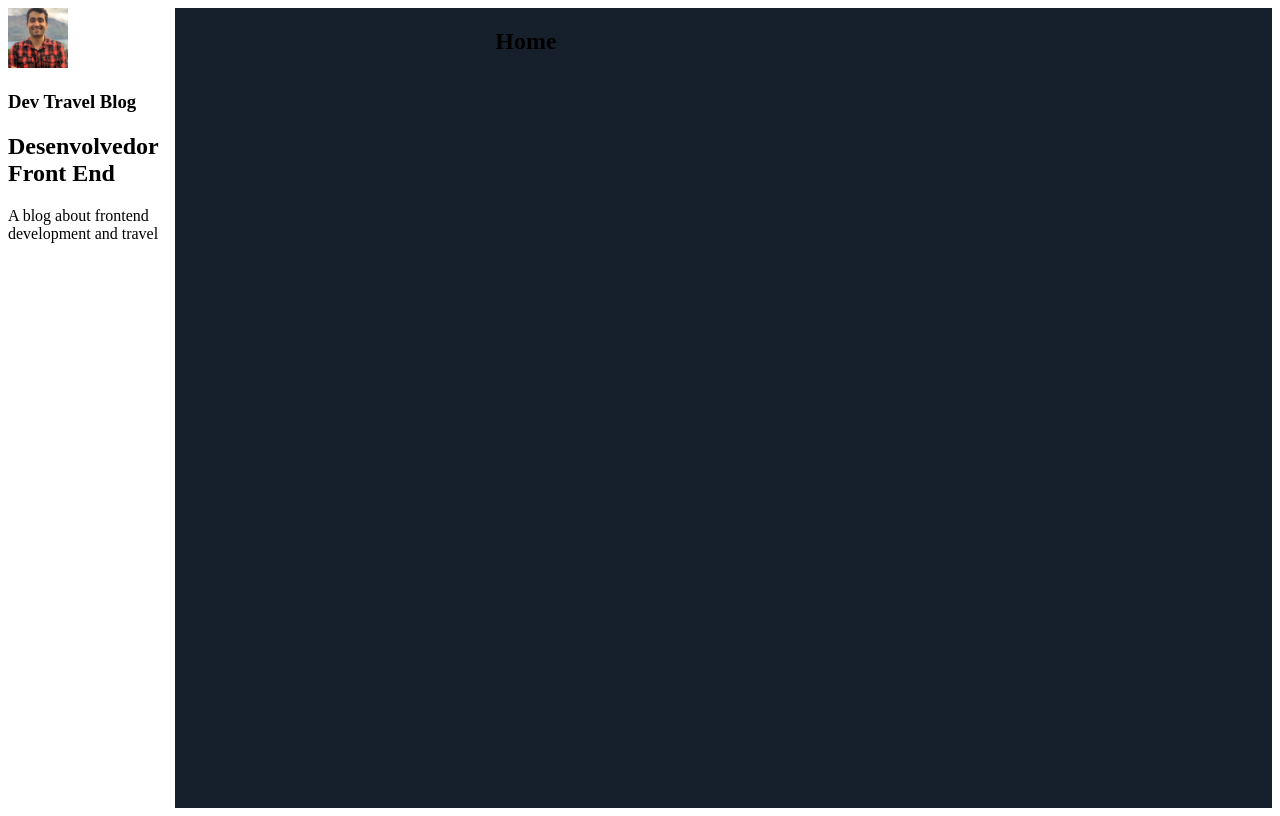
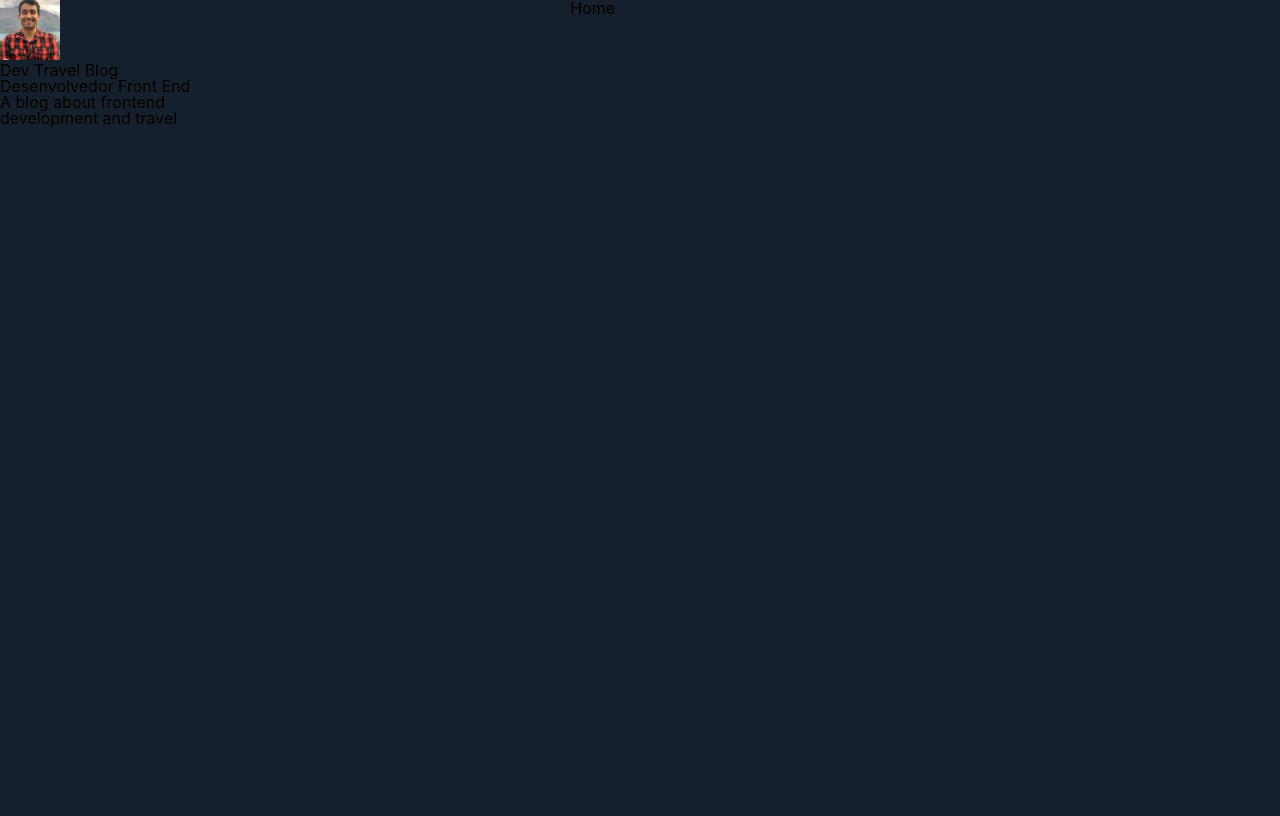
Before and after one commit to Igorth/devtravelblog, a Gatsby site: page / in a window 1280 px wide. Built offline with nearby package versions, Linux system fonts and the light colour scheme; Gatsby itself is replaced by a stand-in of ours.

Commit message:
add globalstyles

```diff
--- a/src/components/Layout/index.js
+++ b/src/components/Layout/index.js
@@ -3,6 +3,7 @@
 import Profile from "../Profile"
 
 import styled from "styled-components"
+import GlobalStyles from "../../styles/global"
 
 const LayoutWrapper = styled.section`
   display: flex;
@@ -18,6 +19,7 @@
 const Layout = ({ children }) => {
   return (
     <LayoutWrapper>
+      <GlobalStyles />
       <aside>
         <Profile />
       </aside>
--- /dev/null
+++ b/src/styles/global.js
@@ -0,0 +1,68 @@
+import { createGlobalStyle } from 'styled-components'
+
+const GlobalStyles = createGlobalStyle`
+/* http://meyerweb.com/eric/tools/css/reset/
+   v2.0 | 20110126
+   License: none (public domain)
+*/
+
+html, body, div, span, applet, object, iframe,
+h1, h2, h3, h4, h5, h6, p, blockquote, pre,
+a, abbr, acronym, address, big, cite, code,
+del, dfn, em, img, ins, kbd, q, s, samp,
+small, strike, strong, sub, sup, tt, var,
+b, u, i, center,
+dl, dt, dd, ol, ul, li,
+fieldset, form, label, legend,
+table, caption, tbody, tfoot, thead, tr, th, td,
+article, aside, canvas, details, embed,
+figure, figcaption, footer, header, hgroup,
+menu, nav, output, ruby, section, summary,
+time, mark, audio, video {
+	margin: 0;
+	padding: 0;
+	border: 0;
+	font-size: 100%;
+	font: inherit;
+	vertical-align: baseline;
+}
+/* HTML5 display-role reset for older browsers */
+article, aside, details, figcaption, figure,
+footer, header, hgroup, menu, nav, section {
+	display: block;
+}
+body {
+	line-height: 1;
+}
+ol, ul {
+	list-style: none;
+}
+blockquote, q {
+	quotes: none;
+}
+blockquote:before, blockquote:after,
+q:before, q:after {
+	content: '';
+	content: none;
+}
+table {
+	border-collapse: collapse;
+	border-spacing: 0;
+}
+* {
+  box-sizing: border-box;
+}
+body {
+  background: #16202c;
+  line-height: 1;
+  font-size: 100%;
+  font-family: --apple-system, BlinkMacSystemFont, 'Segoe UI', Roboto, Oxygen, Ubuntu, Cantarell, 'Open Sans', 'Helvetica Neue', sans-serif;
+}
+img {
+  display: block;
+  width: 100%;
+  height: auto;
+}
+`
+
+export default GlobalStyles
```
